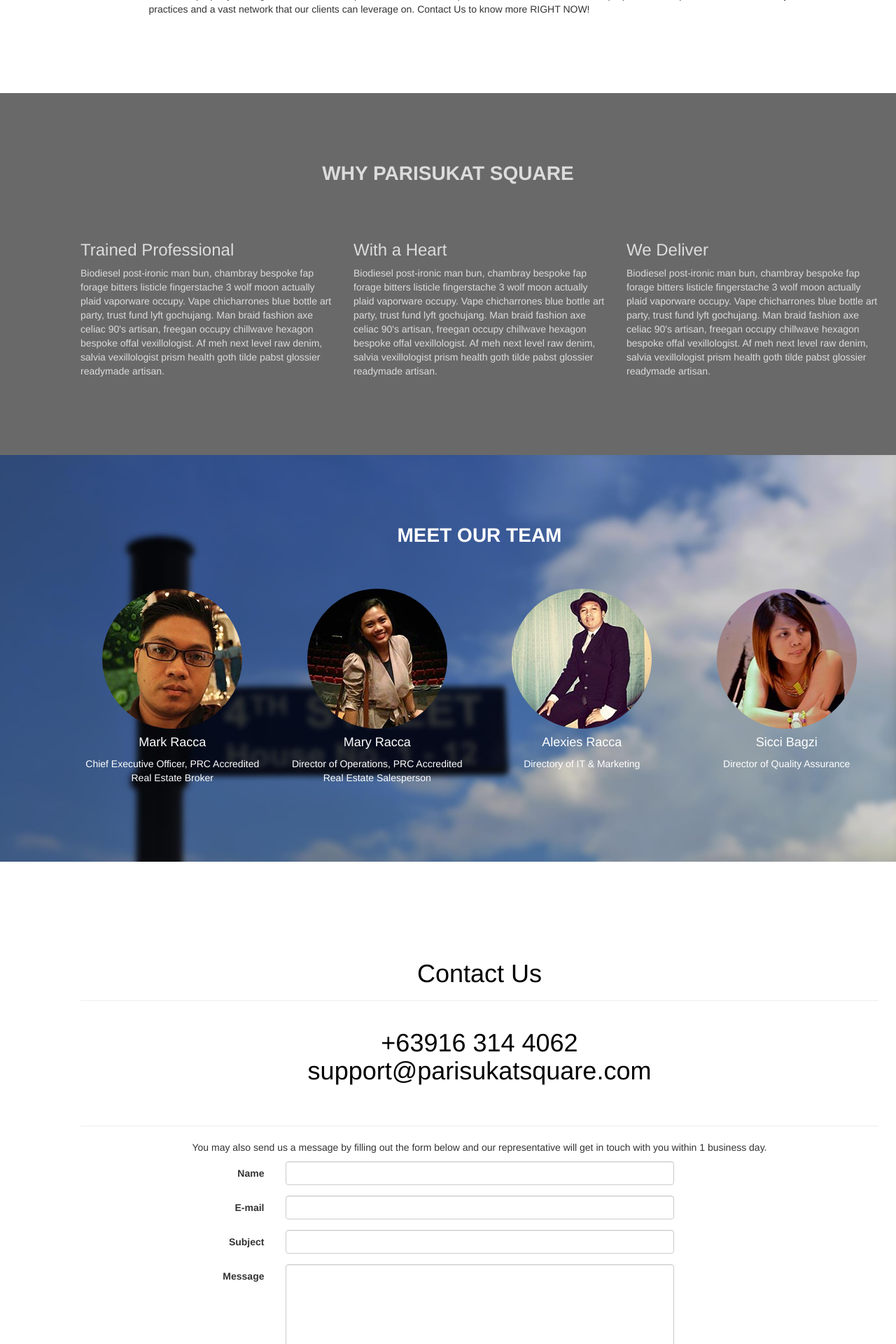
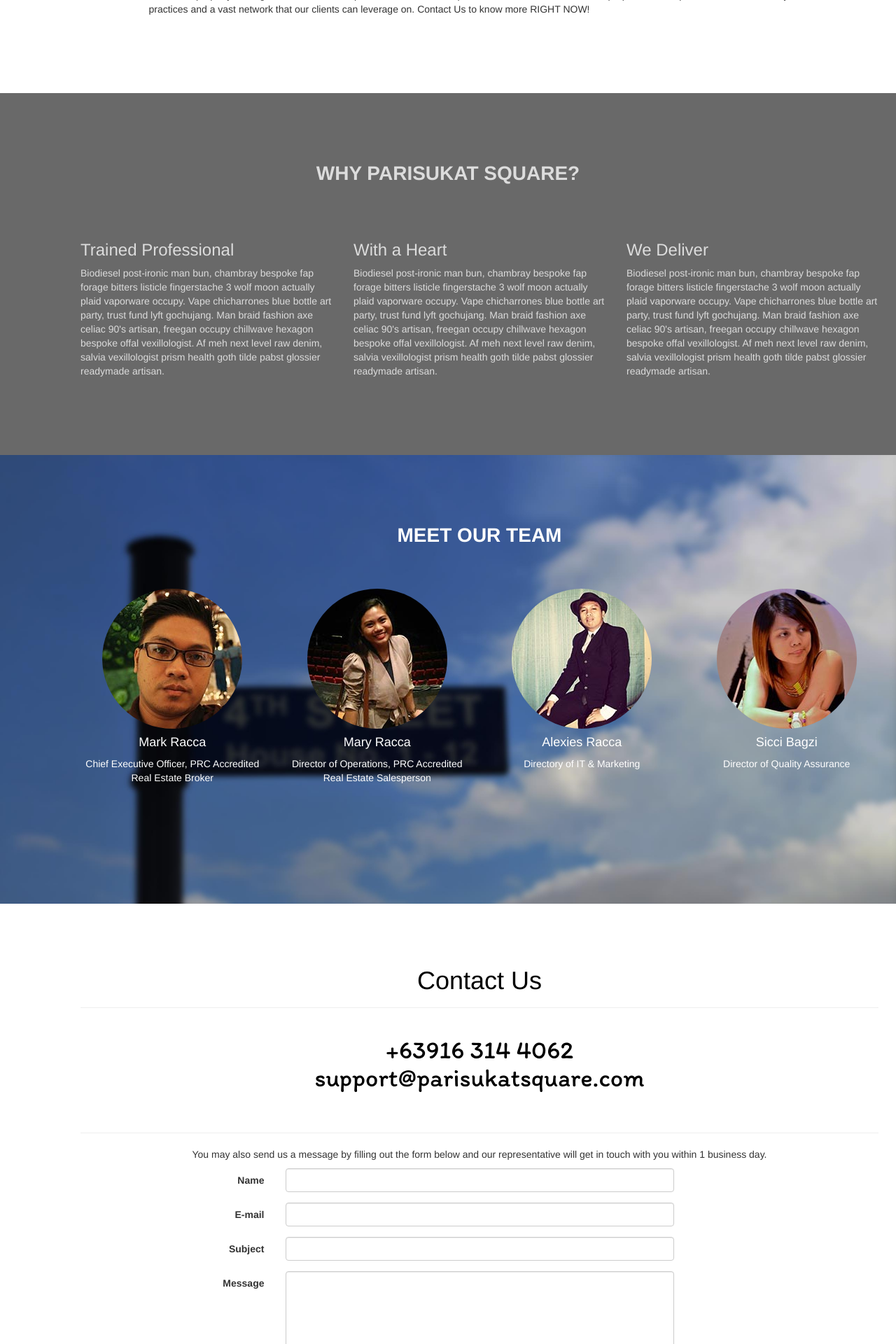
Before and after one commit to parisukatsquare/parisukatsquarerealty, a PHP site: page / in a window 1280 px wide. Shown: the part 1840-3760 px from the top of the page at 70% size. Run offline with PHP 8.4, Linux system fonts and the light colour scheme.

Commit message:
Polishing the presentation

```diff
--- a/css/styles.css
+++ b/css/styles.css
@@ -28,7 +28,7 @@ html, body, .cover {
 }
 
 nav.navbar-inverse {
-	opacity: 0.5;
+	opacity: 0.85;
 	border: none;
 }
 
@@ -103,6 +103,10 @@ h2 + p {
 
 }
 
+#contactus .container {
+    margin-top: -50px;
+}
+
 #team {
 
 	background: url('../img/street.JPG');
@@ -122,7 +126,7 @@ footer {
 }
 
 footer a {
-	color: hotpink;
+	color: orange;
 }
 
 /* Media Queries */
--- a/index.html
+++ b/index.html
@@ -9,6 +9,8 @@
 
         <link rel="apple-touch-icon" href="apple-touch-icon.png">
         <!-- Place favicon.ico in the root directory -->
+
+        <link href="https://fonts.googleapis.com/css?family=Itim" rel="stylesheet">
 
         <link rel="stylesheet" href="css/normalize.css">
         <link rel="stylesheet" href="css/main.css">
@@ -30,7 +32,7 @@
                         <span class="icon-bar"></span>
                         <span class="icon-bar"></span>
                     </button>
-                    <a class="navbar-brand" href="index.html">Parisukat Square</a>
+                    <a class="navbar-brand"  href="index.html"><span style="color: orange;">PARISUKAT</span> <span style="color: white;">SQUARE</span></a>
                 </div>
 
                 <div class="collapse navbar-collapse" id="navbar-collapse">
@@ -57,6 +59,7 @@
                 <a href="#why-us" role="button" class="btn btn-danger btn-lg">
                     Let's get started, I guess.
                 </a>
+
             </div>
         </div>
 
@@ -99,7 +102,7 @@ You may also look into our Leasing Portfolio by browsing our Facebook Leasing Pa
         </section>
 
         <section id="why-us">
-            <h2>Why Parisukat Square</h2>
+            <h2>Why Parisukat Square?</h2>
             <div class="container">
                 <div class="row">
                     <div class="col-sm-4">
@@ -148,6 +151,7 @@ You may also look into our Leasing Portfolio by browsing our Facebook Leasing Pa
                         <img src="img/img-xsq4.jpg" alt="Woman's face" class="img-circle">
                         <h4>Sicci Bagzi</h4>
                         <p>Director of Quality Assurance</p>
+                        <br/><br/><br/><br/>
                     </div>
                 </div>
             </div>
@@ -160,7 +164,7 @@ You may also look into our Leasing Portfolio by browsing our Facebook Leasing Pa
                 </div>
                 <div class="row">
                     <div class="col-sm-12 text-center">
-                        <h1>
+                        <h1 style="font-family: 'Itim', cursive;">
                             +63916 314 4062 <br/>
                             support@parisukatsquare.com
                         </h1>
@@ -198,7 +202,7 @@ You may also look into our Leasing Portfolio by browsing our Facebook Leasing Pa
                             <div class="form-group">
                                 <label  class="col-xs-10 col-sm-3 col-md-3      col-xs-offset-1 col-sm-offset-0 col-md-offset-0 control-label" for="formMessage">Message</label>
                                 <div    class="col-xs-10 col-sm-9 col-md-9      col-xs-offset-1 col-sm-offset-0 col-md-offset-0  ">
-                                    <textarea class="form-control" name="formMessage" rows="10"></textarea>
+                                    <textarea class="form-control" name="formMessage" rows="8"></textarea>
                                 </div>
                             </div>
                             <div class="form-group">
@@ -215,7 +219,7 @@ You may also look into our Leasing Portfolio by browsing our Facebook Leasing Pa
             </div>
         </section>
 
-        <footer>
+        <footer style="font-family: 'Itim', cursive;">
             crafted with &hearts; in manila by <a href="http://parisukatsquare.com">Parisukat Square</a>
         </footer>
 
```
